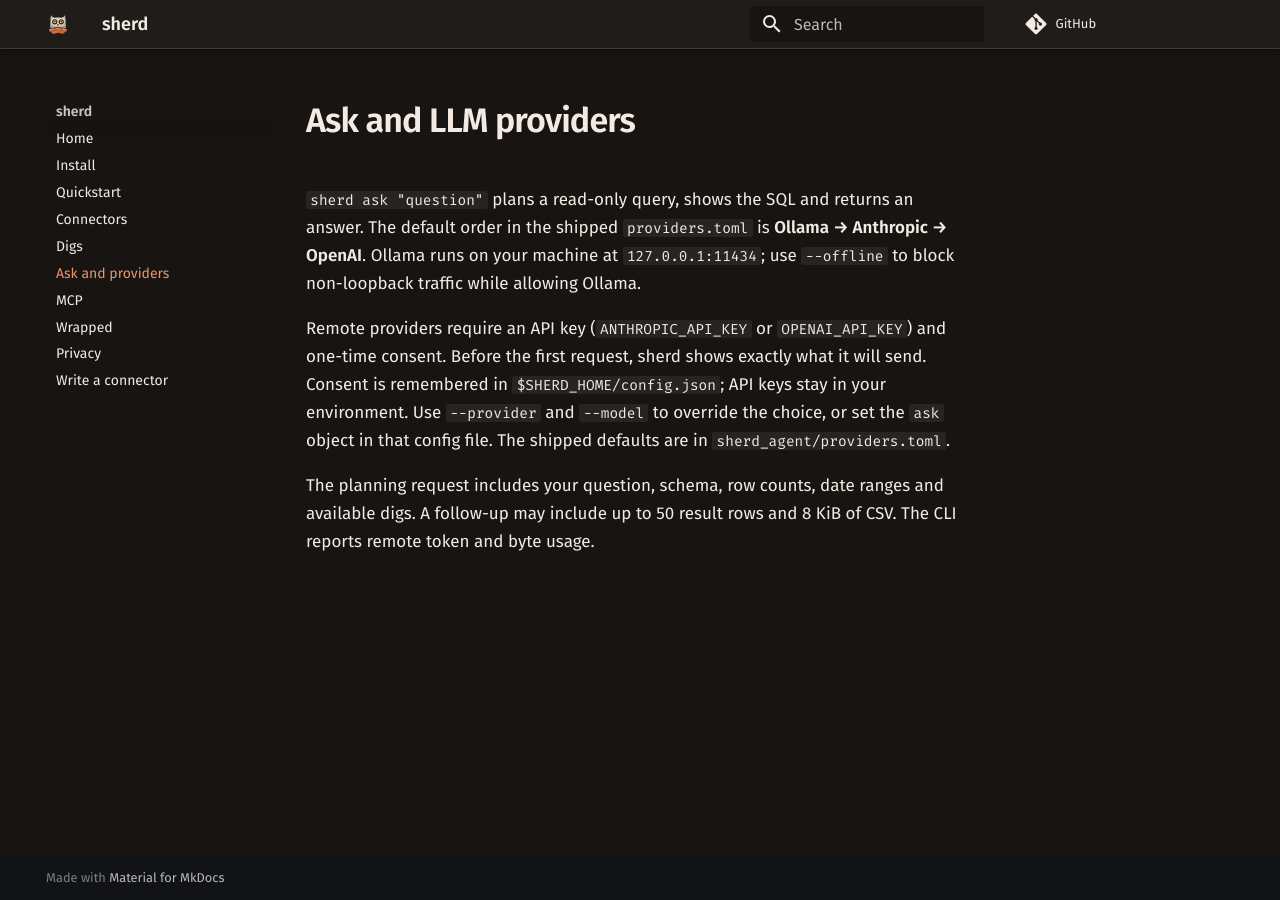
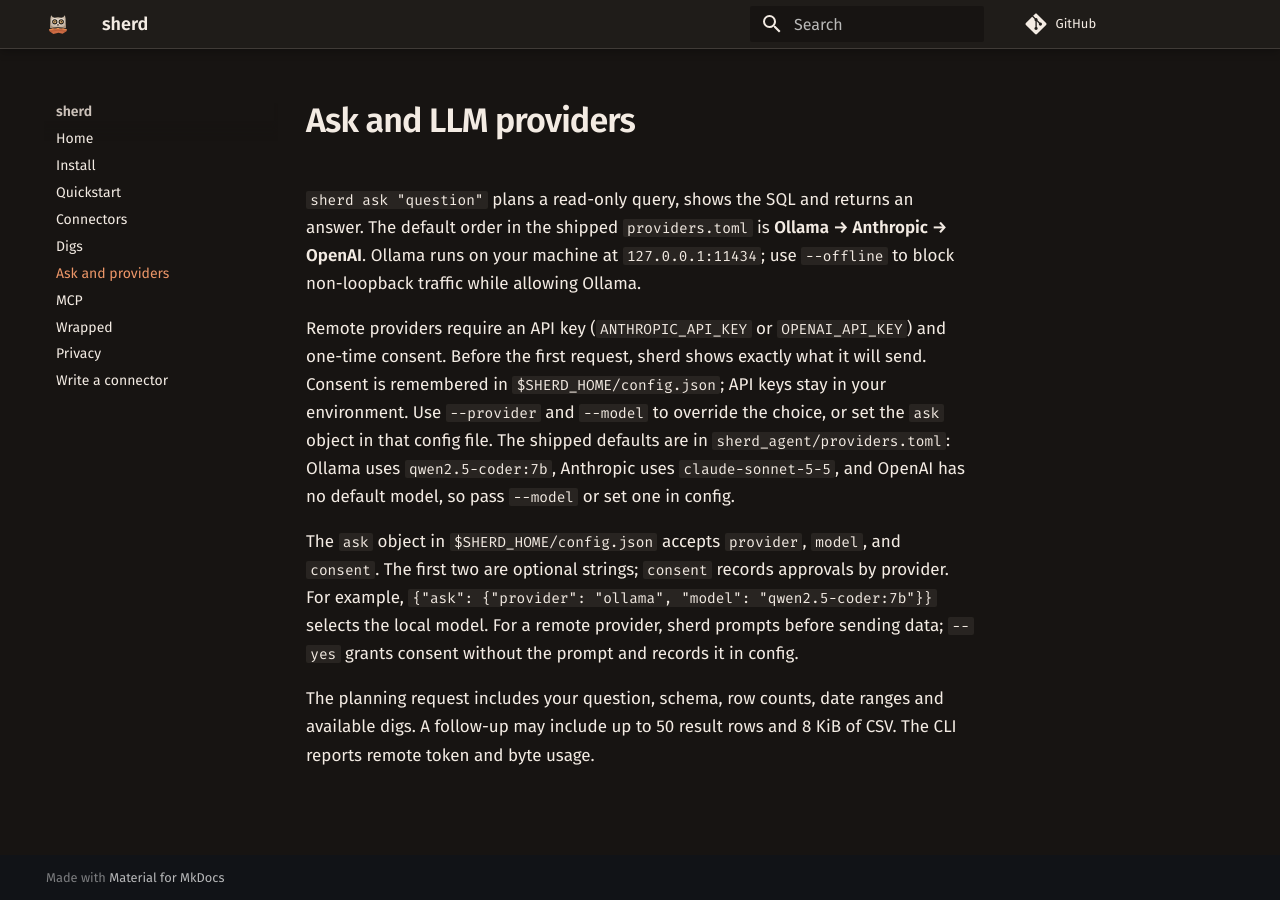
Before and after one commit to Soimanul/sherd, an MkDocs documentation site: the page built from docs/ask.md, in a window 1280 px wide. Built offline with MkDocs 1.6.1 and Material for MkDocs 9.7.7, drawn with Linux system fonts in a browser that asks for light colours; comment, search, counter and statistics services are not loaded.

Commit message:
docs: expand provider and dig guides and tighten resource checks

```diff
--- a/docs/ask.md
+++ b/docs/ask.md
@@ -2,6 +2,8 @@
 
 `sherd ask "question"` plans a read-only query, shows the SQL and returns an answer. The default order in the shipped `providers.toml` is **Ollama → Anthropic → OpenAI**. Ollama runs on your machine at `127.0.0.1:11434`; use `--offline` to block non-loopback traffic while allowing Ollama.
 
-Remote providers require an API key (`ANTHROPIC_API_KEY` or `OPENAI_API_KEY`) and one-time consent. Before the first request, sherd shows exactly what it will send. Consent is remembered in `$SHERD_HOME/config.json`; API keys stay in your environment. Use `--provider` and `--model` to override the choice, or set the `ask` object in that config file. The shipped defaults are in `sherd_agent/providers.toml`.
+Remote providers require an API key (`ANTHROPIC_API_KEY` or `OPENAI_API_KEY`) and one-time consent. Before the first request, sherd shows exactly what it will send. Consent is remembered in `$SHERD_HOME/config.json`; API keys stay in your environment. Use `--provider` and `--model` to override the choice, or set the `ask` object in that config file. The shipped defaults are in `sherd_agent/providers.toml`: Ollama uses `qwen2.5-coder:7b`, Anthropic uses `claude-sonnet-5-5`, and OpenAI has no default model, so pass `--model` or set one in config.
+
+The `ask` object in `$SHERD_HOME/config.json` accepts `provider`, `model`, and `consent`. The first two are optional strings; `consent` records approvals by provider. For example, `{"ask": {"provider": "ollama", "model": "qwen2.5-coder:7b"}}` selects the local model. For a remote provider, sherd prompts before sending data; `--yes` grants consent without the prompt and records it in config.
 
 The planning request includes your question, schema, row counts, date ranges and available digs. A follow-up may include up to 50 result rows and 8 KiB of CSV. The CLI reports remote token and byte usage.
--- a/docs/assets/tokens.css
+++ b/docs/assets/tokens.css
@@ -13,29 +13,13 @@
  */
 
 /* Fonts: vendored, OFL-1.1, licences in fonts/. No font CDN.
- * Fira Sans 4.203 and Fira Mono 3.206, from github.com/google/fonts (ofl/).
- * fonts/ttf/ holds the same Fira Sans faces as TTF for vl-convert, which
- * does not read woff2. */
+ * Fira Sans 4.203 and Fira Mono 3.206, from github.com/google/fonts (ofl/). */
 @font-face {
   font-family: "Fira Sans";
   font-style: normal;
   font-weight: 400;
   font-display: swap;
   src: url("fonts/FiraSans-Regular.woff2") format("woff2");
-}
-@font-face {
-  font-family: "Fira Sans";
-  font-style: italic;
-  font-weight: 400;
-  font-display: swap;
-  src: url("fonts/FiraSans-Italic.woff2") format("woff2");
-}
-@font-face {
-  font-family: "Fira Sans";
-  font-style: normal;
-  font-weight: 500;
-  font-display: swap;
-  src: url("fonts/FiraSans-Medium.woff2") format("woff2");
 }
 @font-face {
   font-family: "Fira Sans";
@@ -50,13 +34,6 @@
   font-weight: 400;
   font-display: swap;
   src: url("fonts/FiraMono-Regular.woff2") format("woff2");
-}
-@font-face {
-  font-family: "Fira Mono";
-  font-style: normal;
-  font-weight: 500;
-  font-display: swap;
-  src: url("fonts/FiraMono-Medium.woff2") format("woff2");
 }
 
 :root {
--- a/docs/generate.py
+++ b/docs/generate.py
@@ -42,6 +42,8 @@
                 "",
                 f"`{dig_id}`",
                 "",
+                f"Shows {dig.title.lower()} from your local data.",
+                "",
                 f"Requires: {', '.join(dig.requires) if dig.requires else 'any data'}.",
                 "",
             )
```
Also changed, not shown: docs/assets/fonts/FiraMono-Medium.woff2 (deleted), docs/assets/fonts/FiraSans-Italic.woff2 (deleted), docs/assets/fonts/FiraSans-Medium.woff2 (deleted), 1 other file.
